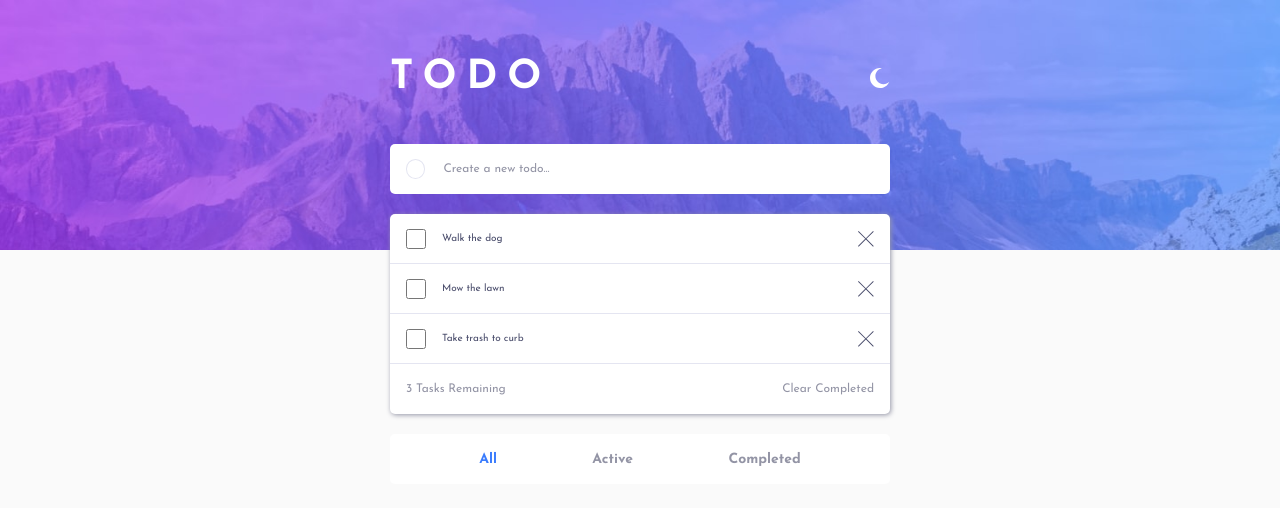
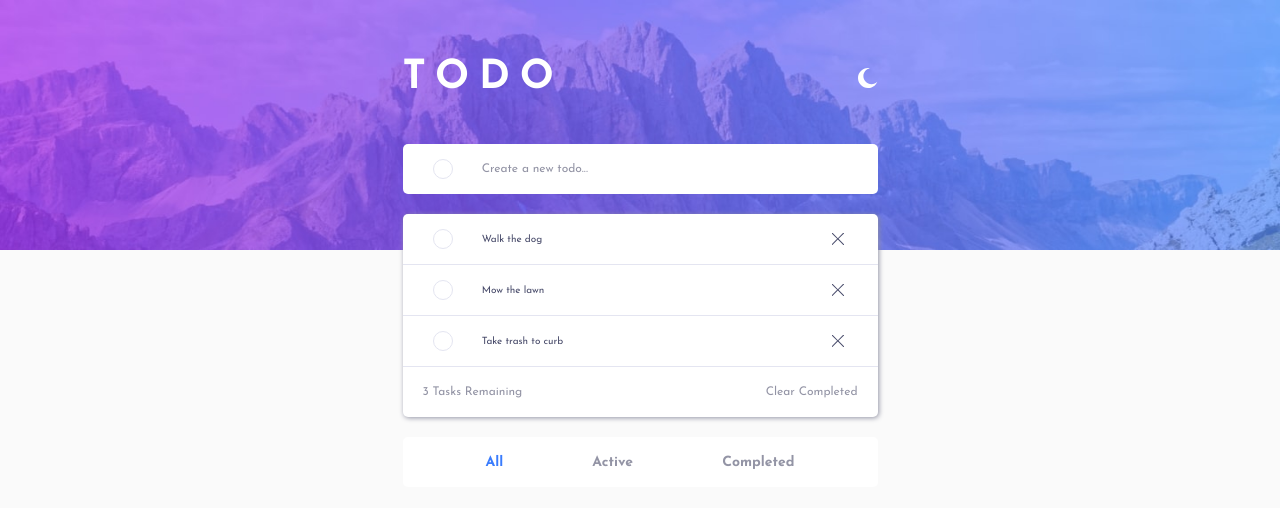
Before and after one commit to austincalvelage/Vanilla-Todo-List, a plain HTML site: page index.html in a window 1280 px wide. Both pictures are taken after a click on the button "All". Drawn offline with Linux system fonts and the light colour scheme; files whose address does not match are found by name.

Commit message:
Decided to use CSS grid for some componets, Refactored the code for filtering list, Edited ReadMe file

```diff
--- a/styles.css
+++ b/css/styles.css
@@ -69,9 +69,6 @@ body.light .todo-list-filter-button {
     color: var(--darkGrayishBlueLT);
 }
 
-body.light .filter-selected {
-    color: #3A7CFD;
-}
 /* --- Light Mode Color Styles END --- */
 
 /* --- Dark Mode Color Styles --- */
@@ -133,6 +130,17 @@ body.dark .filter-selected {
 
 /* --- Dark Mode Color Styles End --- */
 
+/* --- Shared Styles Start --- */
+body.light .filter-selected,
+body.dark .filter-selected {
+    color: #3A7CFD;
+}
+
+body.light .clear-completed:hover,
+body.dark .clear-completed:hover {
+    color: #3A7CFD;
+}
+/* --- Shared Styles End--- */
 
 
 body {
@@ -181,7 +189,9 @@ body {
 
 /* Task Input Styles */
 .input-container {
-    width: 100%;
+    display: grid;
+    grid-template-columns: minmax(0,1fr) minmax(0, 5fr);
+    align-items: center;
     border-radius: 5px;
     margin-bottom: 20px;
     max-height: 50px;
@@ -190,9 +200,11 @@ body {
 }
 
 .task-input {
-    width: 80%;
     border: none;
     border-radius: 5px;
+    padding: 0;
+    word-wrap:  break-word;
+    word-break: break-all;
 }
 
 /* Task List Styles */
@@ -208,29 +220,35 @@ body {
 }
 
 .list-item-container {
-    max-height: 50px;
-    min-height: 50px;
-    margin-bottom: 0;
+    display: grid;
+    grid-template-columns: minmax(0, 1fr)  minmax(0, 4fr) minmax(0, 1fr);
+    grid-template-rows: minmax(50px, auto);
+    align-items: center;
+    margin: 0;
 }
 
 .task-completed-btn {
-    height:  20px;
+    appearance: none;
+    -webkit-appearance: none;
+    -moz-appearance: none;
     width: 20px;
+    height: 20px;
     border-radius: 100%;
-    margin: 0 16px;
+    justify-self: center;
 }
 
-.task-completed-checked {
+.task-completed-btn:checked {
     background: url("images/icon-check.svg"), linear-gradient(hsl(192, 100%, 67%), hsl(280, 87%, 65%));
     background-repeat: no-repeat;
-    background-size: 100% 100%;
     background-position: center;
-    height:  20px;
+    height: 20px;
     width: 20px;
 }
 
  .list-item-text {
     font-size: 10px;
+    max-height: 50px;
+
 }
 
 .complete {
@@ -238,16 +256,19 @@ body {
 }
 
 .task-delete-btn {
+    appearance: none;
+    -webkit-appearance: none;
+    -moz-appearance: none;
     background-image: url("images/icon-cross.svg");
     background-repeat: no-repeat;
-    background-size: cover;
     background-position: center;
     border: none;
     padding: 0;
-    height:  16px;
-    width: 16px;
-    margin-right: 16px;
+    height:  12px;
+    width: 12px;
+    justify-self: center;
 }
+
 
 .task-delete-btn:hover,
 .task-completed-btn:hover,
@@ -262,20 +283,29 @@ body {
 }
 
 .todo-list-info-container {
-    margin: 0 16px;
-    max-height: 50px;
-    min-height: 50px;
+    display: grid;
+    grid-template-columns: 3fr 3fr;
+    grid-template-rows: minmax(50px, auto);
+    align-items: center;
 }
 
 .tasks-remaining,
 .clear-completed {
     font-size: 12px;
 }
+.tasks-remaining {
+    justify-self: self-start;
+    padding-left: 20px;
+
+}
 
 .clear-completed {
     border: none;
     background-color: inherit;
     padding: 0;
+    justify-self: self-end;
+    padding-right: 20px;
+
 }
 
 .todo-list-filter-container {
@@ -328,15 +358,11 @@ body {
 
     .header,
     .container {
-        max-width: 500px;
+        max-width: 475px;
     }
 
     .title {
         font-size: 40px;
     }
 
-    .task-input {
-        width: 100%;
-    }
-
 }
--- a/index.html
+++ b/index.html
@@ -8,9 +8,9 @@
     <link rel="preconnect" href="https://fonts.googleapis.com">
     <link rel="preconnect" href="https://fonts.gstatic.com" crossorigin>
     <link href="https://fonts.googleapis.com/css2?family=Josefin+Sans:wght@400;700&display=swap" rel="stylesheet">
-    <link rel="stylesheet" href="flexbox.css">
-    <link rel="stylesheet" href="reset.css">
-    <link rel="stylesheet" href="styles.css">
+    <link rel="stylesheet" href="css/flexbox.css">
+    <link rel="stylesheet" href="css/reset.css">
+    <link rel="stylesheet" href="css/styles.css">
     <title>Frontend Mentor | Todo app</title>
   </head>
 
@@ -22,34 +22,29 @@
         <input type="button" class="light-mode-btn theme-toggle-btn hidden">
       </div>
       <div class="input-container d--f fd--r jc--se ai--c">
-        <button class="task-completed-btn" disabled></button>
+        <input type="checkbox" class="task-completed-btn task-completed-btn-disabled" disabled />
         <input class="task-input" type="text" placeholder="Create a new todo..." />
       </div>
       <div class="list-container">
         <ul class="todo-list">
-          <li class="list-item-container d--f fd--r jc--sb ai--c">
-            <div class="list-item-row d--f fd--r ai--c">
+          <li class="list-item-container">
             <input type="checkbox" class="task-completed-btn" />
             <p class="list-item-text">Walk the dog</p>
-            </div>
+
             <button class="task-delete-btn"></button>
           </li>
-          <li class="list-item-container d--f fd--r jc--sb ai--c">
-            <div class="list-item-row d--f fd--r ai--c">
+          <li class="list-item-container">
             <input type="checkbox" class="task-completed-btn" />
             <p class="list-item-text">Mow the lawn</p>
-            </div>
             <button class="task-delete-btn"></button>
           </li>
-          <li class="list-item-container d--f fd--r jc--sb ai--c">
-            <div class="list-item-row d--f fd--r ai--c">
+          <li class="list-item-container">
             <input type="checkbox" class="task-completed-btn" />
             <p class="list-item-text">Take trash to curb</p>
-            </div>
             <button class="task-delete-btn"></button>
           </li>
         </ul>
-        <div class="todo-list-info-container d--f fd--r jc--sb ai--c">
+        <div class="todo-list-info-container">
           <p class="tasks-remaining">0 items left</p>
           <button class="clear-completed">Clear Completed</button>
           </a>
--- a/script.js
+++ b/script.js
@@ -1,12 +1,15 @@
 /* *******************************************************
  --------------- *** VARIABLES *** -----------------
  ******************************************************* */
+// Grabbing items from DOM
 const body = document.querySelector(`body`);
 const taskInput = document.querySelector(`.task-input`);
 const todoList = document.querySelector(`.todo-list`);
-let tasks = [];
 const tasksRemaining = document.querySelector(`.tasks-remaining`);
 const listItems = document.querySelectorAll(`li`);
+
+// creates empty array called tasks
+let tasks = [];
 
 /* *******************************************************
  --------------- *** FUNCTIONS *** -----------------
@@ -21,18 +24,22 @@ function createTaskObject(taskItem, isComplete = false) {
   tasks.unshift(taskObj);
 }
 
-// Takes in the argument of task from the handleInput function and injects a new list item into the DOM
+// Takes in the argument of task from the handleInput function and injects a new list item into the DOM using insertAdjacentHTML
 function addTaskToList(task) {
   todoList.insertAdjacentHTML(
     `afterbegin`,
-    `<li class="list-item-container d--f fd--r jc--sb ai--c">
-    <div class="list-item-row d--f fd--r ai--c">
+    `<li class="list-item-container">
       <input type="checkbox" class="task-completed-btn" />
       <p class="list-item-text">${task}</p>
-    </div>
     <button class="task-delete-btn"></button>
   </li>`
   );
+}
+
+// Takes in a argument of either true or false
+// runs filter method on the tasks array and stores the filtered out items that pass the condition into a new array
+function filterList(status) {
+  return tasks.filter(taskOb => taskOb.status === status);
 }
 
 // Checks if `Enter` key is pressed'
@@ -48,12 +55,47 @@ function handleTaskInput(event) {
     createTaskObject(taskInput.value);
     addTaskToList(taskInput.value);
     taskInput.value = ``;
-    const completedTasks = tasks.filter(taskOb => taskOb.status === true);
+    const completedTasks = filterList(true);
     if (completedTasks.length > 0) {
-      tasksRemaining.innerHTML = `${tasks.length - completedTasks.length} Tasks Remaining`;
-    } else {
-      tasksRemaining.innerHTML = `${tasks.length} Tasks Remaining`;
+      return (tasksRemaining.innerHTML = `${tasks.length - completedTasks.length} Tasks Remaining`);
     }
+    tasksRemaining.innerHTML = `${tasks.length} Tasks Remaining`;
+  }
+}
+
+// Sort List Function for my event Listener on the Filter Buttons
+// stores the paramenter passed (what your sorting by) inside local variable currentFilter
+// stores the the current DOM element with the `filter-selected` class into a local variable called prevSelected
+// Removes the `filter-selected` class from prevSelected and adds it to currentFilter
+// grabs all checkboxes from the DOM
+// Depending on condition adds and removes classes to hide items according to filter selected
+function sortListBy(sortBy) {
+  const currentFilter = document.querySelector(sortBy);
+  const prevSelected = document.querySelector(`.filter-selected`);
+  prevSelected.classList.remove(`filter-selected`);
+  currentFilter.classList.add(`filter-selected`);
+  const checkboxes = document.querySelectorAll(`[type="checkbox"]`);
+
+  if (currentFilter.getAttribute(`id`) === `filterCompleteBtn`) {
+    checkboxes.forEach(checkbox => {
+      checkbox.closest(`li`).classList.remove(`hidden`);
+      if (!checkbox.checked) {
+        checkbox.closest(`li`).classList.add(`hidden`);
+      }
+    });
+  }
+  if (currentFilter.getAttribute(`id`) === `filterActiveBtn`) {
+    checkboxes.forEach(checkbox => {
+      checkbox.closest(`li`).classList.remove(`hidden`);
+      if (checkbox.checked) {
+        checkbox.closest(`li`).classList.add(`hidden`);
+      }
+    });
+  }
+  if (currentFilter.getAttribute(`id`) === `showAllBtn`) {
+    checkboxes.forEach(checkbox => {
+      checkbox.closest(`li`).classList.remove(`hidden`);
+    });
   }
 }
 
@@ -81,8 +123,8 @@ function handleTaskClick(e) {
       checkedTask.status = false;
     }
 
-    // filters through tasks and stores objects with a status of true into an array called filterCheckedTasks
-    const filterCheckedTasks = tasks.filter(taskOb => taskOb.status === true);
+    // filters through tasks and stores the array of objects with a status of true into an local variable called filterCheckedTasks
+    const filterCheckedTasks = filterList(true);
 
     // Updates the tasksRemaining element by subtracting "completed aka checked" tasks from total.
     tasksRemaining.innerHTML = `${tasks.length - filterCheckedTasks.length} Tasks Remaining`;
@@ -101,6 +143,7 @@ function handleTaskClick(e) {
     tasksRemaining.innerHTML = `${tasks.length} Tasks Remaining`;
   }
 
+  // checks for light/dark mode btn click
   // creates a local variable called body and stores the body from the DOM within
   // Grabs the darkModeBtn with a `dark-mode-btn` class from the DOM and stores them in a local darkModeBtn variable
   // Grabs the lightModeBtn with a `light-mode-btn` class from the DOM and stores them in a local lightkModeBtn variable
@@ -130,43 +173,17 @@ function handleTaskClick(e) {
     return (tasks = filterCompletedTasks);
   }
 
+  // Checks if one of the filter buttons are clicked, calls the function sortListBy with sorting argument
   if (e.target.getAttribute(`id`) === `filterCompleteBtn`) {
-    const filterComplete = document.querySelector(`#filterCompleteBtn`);
-    const prevSelected = document.querySelector(`.filter-selected`);
-    prevSelected.classList.remove(`filter-selected`);
-    filterComplete.classList.add(`filter-selected`);
-    const checkboxes = document.querySelectorAll(`[type="checkbox"]`);
-    checkboxes.forEach(checkbox => {
-      checkbox.closest(`li`).classList.remove(`hidden`);
-      if (!checkbox.checked) {
-        checkbox.closest(`li`).classList.add(`hidden`);
-      }
-    });
+    sortListBy(`#filterCompleteBtn`);
   }
 
   if (e.target.getAttribute(`id`) === `filterActiveBtn`) {
-    const filterActive = document.querySelector(`#filterActiveBtn`);
-    const prevSelected = document.querySelector(`.filter-selected`);
-    prevSelected.classList.remove(`filter-selected`);
-    filterActive.classList.add(`filter-selected`);
-    const checkboxes = document.querySelectorAll(`[type="checkbox"]`);
-    checkboxes.forEach(checkbox => {
-      checkbox.closest(`li`).classList.remove(`hidden`);
-      if (checkbox.checked) {
-        checkbox.closest(`li`).classList.add(`hidden`);
-      }
-    });
+    sortListBy(`#filterActiveBtn`);
   }
 
   if (e.target.getAttribute(`id`) === `showAllBtn`) {
-    const showAll = document.querySelector(`#showAllBtn`);
-    const prevSelected = document.querySelector(`.filter-selected`);
-    prevSelected.classList.remove(`filter-selected`);
-    showAll.classList.add(`filter-selected`);
-    const checkboxes = document.querySelectorAll(`[type="checkbox"]`);
-    checkboxes.forEach(checkbox => {
-      checkbox.closest(`li`).classList.remove(`hidden`);
-    });
+    sortListBy(`#showAllBtn`);
   }
 }
 
@@ -186,7 +203,5 @@ if (listItems) {
     createTaskObject(listItem.innerText);
   });
   tasks.reverse(); // matches order of DOM list
+  tasksRemaining.innerHTML = `${tasks.length} Tasks Remaining`;
 }
-
-// Displays items remaining in tasks array onto page at load
-tasksRemaining.innerHTML = `${tasks.length} Tasks Remaining`;
```
Also changed, not shown: css/flexbox.css (renamed from flexbox.css), css/reset.css (renamed from reset.css), 2 other files. Lines whose indentation alone changed are shown as unchanged.
